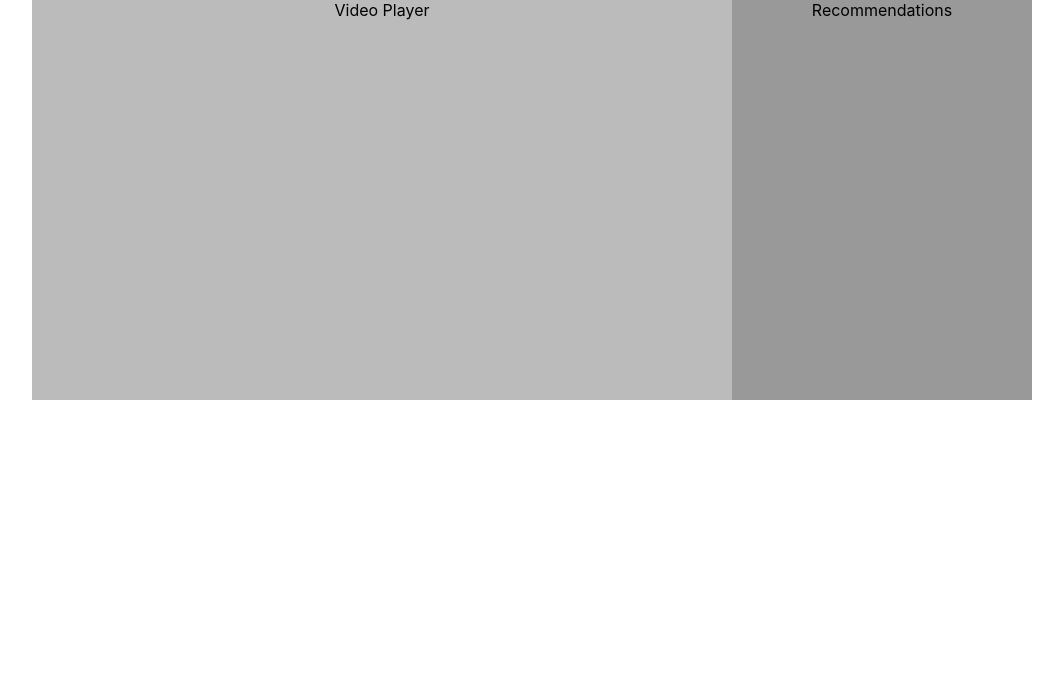
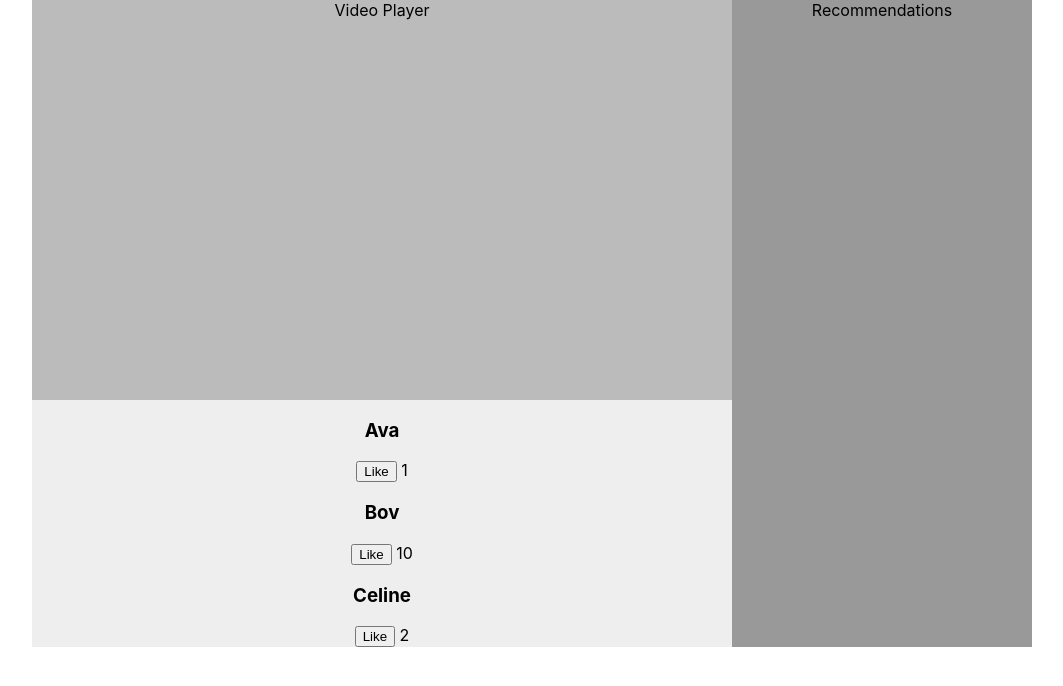
Before and after one commit to YLiu811/ReactComponents, a React (Create React App) app: page / in a window 1280 px wide. Shown: the top 686 px of the page, without its empty margins (108-1171 px from the left). Built offline with nearby package versions, Linux system fonts and the light colour scheme.

Commit message:
use props for comment and comments

```diff
--- /dev/null
+++ b/src/Comment.js
@@ -0,0 +1,15 @@
+function Comment (props) {
+    const comment = props.comment;
+    return (
+        <div className='comment'>
+            <h3 classname='comment-header'>{ comment.creator }</h3>
+            <p className='comment-body'>{ comment.comment }</p>
+            <div className='comment-actions'>
+                <button>Like</button>
+                <span> {comment.likedCount }</span>
+            </div>
+        </div>
+    )
+}
+
+export default Comment
--- a/src/Comments.js
+++ b/src/Comments.js
@@ -1,4 +1,5 @@
 import'./Comments.css';
+import Comment from './Comment';
 
 function Comments () {
     let commentsData = [
@@ -6,19 +7,15 @@ function Comments () {
         { creator: "Bov", comments: "GOOD", likedCount: 10 },
         { creator: "Celine", comments: "NICE", likedCount: 2 },
     ];
-    <div className='comments'>
-    {commentsData.map((comment)=> {
+
     return (
-        <div className='comment'>
-            <h3 classname='comment-header'>{ comment.creator }</h3>
-            <p className='comment-body'>{ comment.comment }</p>
-            <div className='comment-actions'>
-                <button>Like</button>
-                <span> {comment.likedCount }</span>
-            </div>
+        <div className='comments'>
+        {commentsData.map((comment)=> {
+            return (
+                <Comment comment={comment} />
+            )
+        })}
         </div>
     )
-    })}
-    </div>
 }
 export default Comments;
```
